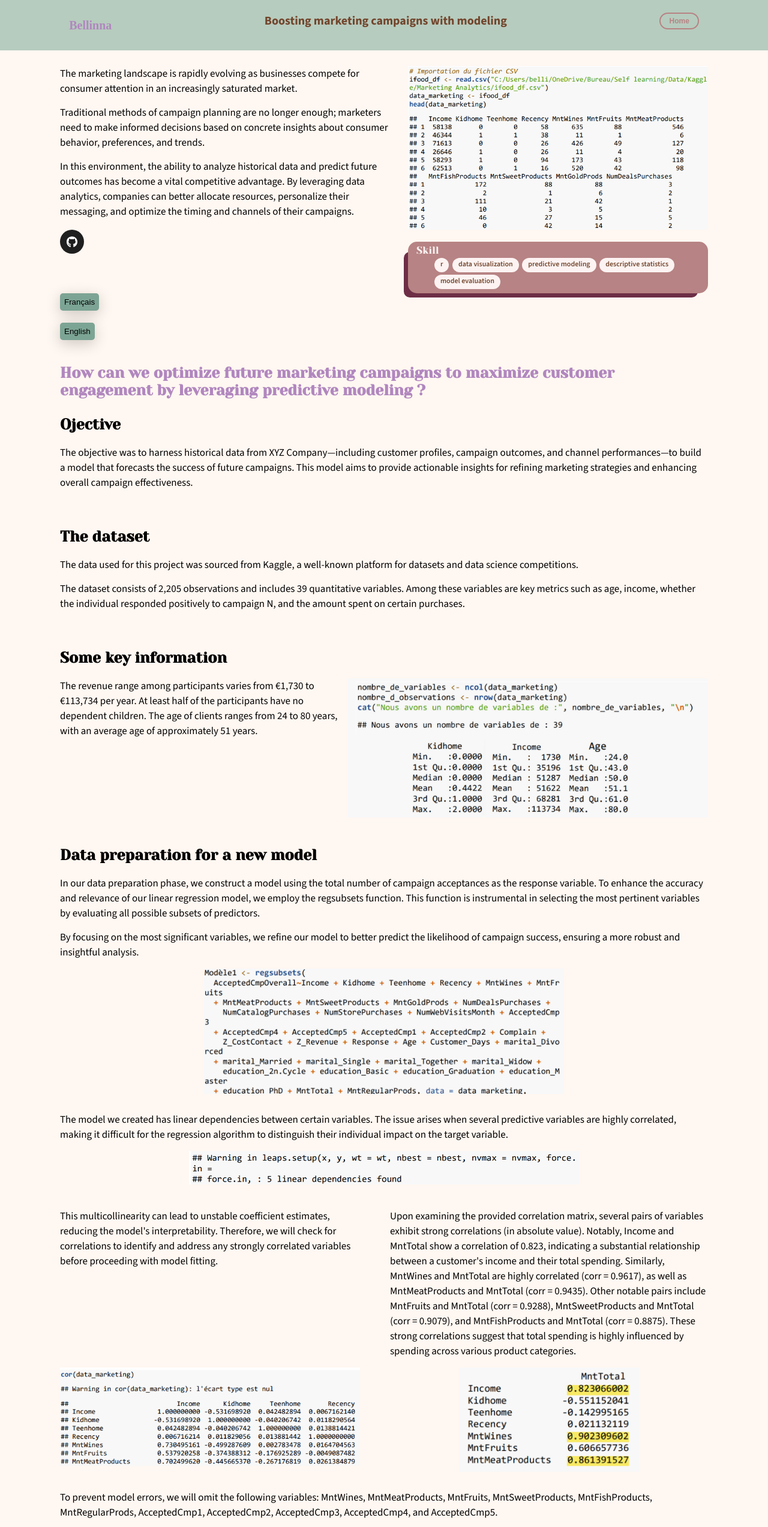
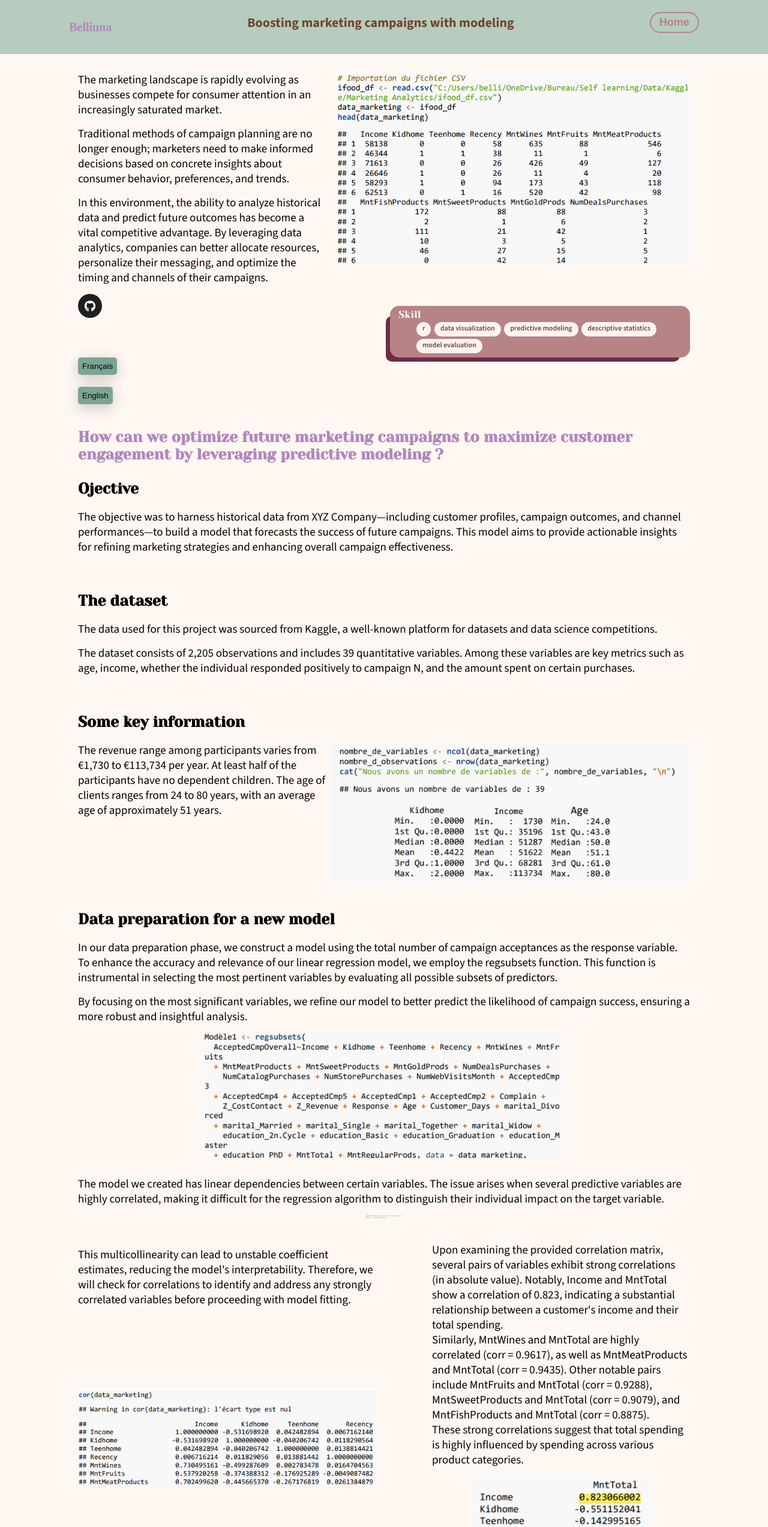
Before and after one commit to Bellinna-Uong/Portfolio, a plain HTML site: page MarketingR/marketing.html in a window 1280 px wide. Shown: the top 2546 px of the page at 60% size. Drawn offline with nearby package versions, Linux system fonts and the light colour scheme.

Commit message:
cleaning marketing project

```diff
--- a/Employeepython/employee.css
+++ b/Employeepython/employee.css
@@ -55,7 +55,7 @@ section {
 }
 
 p {
-    font-size: 1.7rem;
+    font-size: 1.8rem;
     font-family:"Source Sans 3";
     line-height: 2.5rem;
     padding-bottom: 1.5rem;
@@ -126,7 +126,7 @@ h1 {
 }
 
 .header p{
-    font-size: 2rem;
+    font-size: 2.2rem;
     font-weight: 800;
     font-family:"Source Sans 3";
     color:var(--color-dark);
@@ -179,10 +179,10 @@ h1 {
   /*-------------------------SIDE BAR----------------*/
   .sidebar {
     position: fixed;
-    top: 13rem;
-    left: 145rem;
-    width: 55px;
-    height: 31rem;
+    top: 20rem;
+    left: 182rem;
+    width: 65px;
+    height: 38rem;
     background-color: transparent;
     padding: 0.8rem;
     border: 2px solid var(--color-primary);
@@ -200,8 +200,8 @@ h1 {
 }
 
 .sidebar .element {
-    width: 35px;
-    height:35px;
+    width: 45px;
+    height:45px;
     border: 1px solid transparent;
     border-radius: 50%;
     transition: 0.3s ease;
@@ -211,7 +211,7 @@ h1 {
 
 }
 .sidebar .element img{
-    width: 23px;
+    width: 35px;
 
 }
 
@@ -220,6 +220,7 @@ h1 {
     border: 1px solid var(--color-second);
     transform:scale(1.15);
 }
+
 
 /*-------------Intro--------------*/
 
--- a/MarketingR/marketing.css
+++ b/MarketingR/marketing.css
@@ -50,12 +50,12 @@ section {
     gap:1rem;
     padding-top: 1rem;
     padding-bottom: 1rem;
-    padding-left: 10rem;
-    padding-right: 10rem;
+    padding-left: 13rem;
+    padding-right: 13rem;
 }
 
 p {
-    font-size: 1.7rem;
+    font-size: 1.9rem;
     font-family:"Source Sans 3";
     line-height: 2.5rem;
     padding-bottom: 1.5rem;
@@ -117,7 +117,7 @@ h1 {
 }
 
 .header p{
-    font-size: 2rem;
+    font-size: 2.2rem;
     font-weight: 800;
     font-family:"Source Sans 3";
     color:var(--color-dark);
@@ -129,7 +129,7 @@ h1 {
     cursor: pointer;
     position: relative;
     padding: 5px 14px;
-    font-size: 12px;
+    font-size: 18px;
     color: var(--color-primary);
     border: 2px solid var(--color-primary);
     border-radius: 34px;
@@ -170,10 +170,10 @@ h1 {
   /*-------------------------SIDE BAR----------------*/
   .sidebar {
     position: fixed;
-    top: 13rem;
-    left: 145rem;
-    width: 55px;
-    height: 31rem;
+    top: 20rem;
+    left: 182rem;
+    width: 65px;
+    height: 38rem;
     background-color: transparent;
     padding: 0.8rem;
     border: 2px solid var(--color-primary);
@@ -191,8 +191,8 @@ h1 {
 }
 
 .sidebar .element {
-    width: 35px;
-    height:35px;
+    width: 45px;
+    height:45px;
     border: 1px solid transparent;
     border-radius: 50%;
     transition: 0.3s ease;
@@ -202,7 +202,7 @@ h1 {
 
 }
 .sidebar .element img{
-    width: 23px;
+    width: 35px;
 
 }
 
@@ -212,10 +212,11 @@ h1 {
     transform:scale(1.15);
 }
 
+
 /*-------------Intro--------------*/
 
 .intro {
-    margin-top: 10rem;
+    margin-top: 11rem;
 }
 
 .container {
@@ -226,7 +227,7 @@ h1 {
 }
 
 .container img {
-    width: 50rem;
+    width: 59rem;
 }
 
 .intro .Btn {
@@ -380,7 +381,7 @@ h1 {
   }
 
   .prep .details .problem img {
-    width: 65rem;
+    width: 6rem;
     max-width: 100%;
     height: auto;
   }
@@ -388,12 +389,17 @@ h1 {
 .details .corr {
   display: flex;
   margin-top: 4rem;
-  gap:5rem;
+  gap:9rem;
+}
+
+.details .corr .leftside {
+  margin-top: 0.8rem;
 }
 
 .details .corr .leftside img {
   width: 50rem;
-  margin-top: 15rem;
+  margin-top: 12rem;
+
 }
 
 .details .corr .rightside {
@@ -420,7 +426,7 @@ h1 {
   justify-content: center;
 }
 .model img {
-  width : 50%;
+  width : 35%;
 }
 
 .model .coeffpng {
@@ -436,7 +442,7 @@ h1 {
 }
 
 .test img {
-  width:60%;
+  width:50%;
 }
 
 /*--------------CHART---------*/
--- a/MarketingR/marketing.html
+++ b/MarketingR/marketing.html
@@ -186,10 +186,10 @@
                         <p id="corr2"> Upon examining the provided correlation matrix, several pairs of variables exhibit strong
                             correlations (in absolute value). Notably, Income and MntTotal show a correlation of 0.823,
                             indicating a substantial relationship between a customer's income and their total spending.
-                            Similarly, MntWines and MntTotal are highly correlated (corr = 0.9617), as well as MntMeatProducts
+                            <br>Similarly, MntWines and MntTotal are highly correlated (corr = 0.9617), as well as MntMeatProducts
                             and MntTotal (corr = 0.9435). Other notable pairs include MntFruits and MntTotal (corr = 0.9288),
                             MntSweetProducts and MntTotal (corr = 0.9079), and MntFishProducts and MntTotal (corr = 0.8875).
-                            These strong correlations suggest that total spending is highly influenced by spending across
+                            <br>These strong correlations suggest that total spending is highly influenced by spending across
                             various product categories.</p>
                         <img src = "pic/6.png">
                     </div>
@@ -226,7 +226,7 @@
             coefficients of each variable, which is crucial for interpreting the model
             and understanding the relative importance of each explanatory variable.
         </p>
-        <img src="pic/7.png">
+        <img src="pic/7.png" class="pic7">
         <p id="newmodel3">
             In our case, for a linear regression, each coefficient will indicate how much the
             target variable changes on average for a one-unit change in the explanatory variable,
```
Also changed, not shown: allproject/allproject.html (+2 -1 lines).
